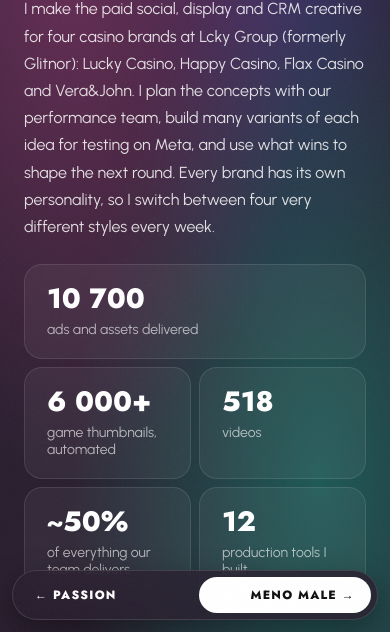
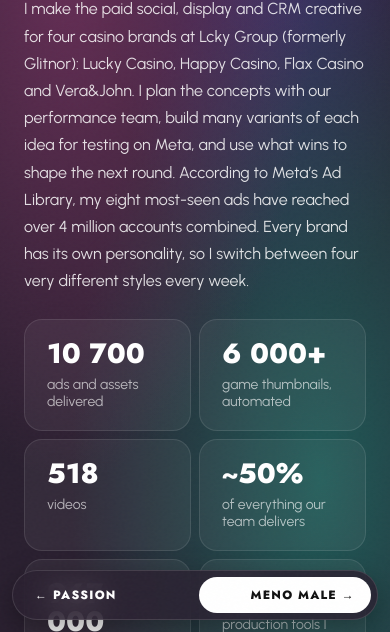
Before and after one commit to gabijasura/portfolio, a plain HTML site: page lckygroup.html in a window 390 px wide. Shown: the part 212-844 px from the top of the page. Drawn offline with Linux system fonts and the light colour scheme.

Commit message:
Lcky page: Meta Ad Library reach for the most-seen ads
Co-Authored-By: Claude Opus 5.5 <noreply@anthropic.com>

```diff
--- a/css/style.css
+++ b/css/style.css
@@ -2269,9 +2269,9 @@ footer a:hover { opacity: 0.5; }
 .lg-stats {
   list-style: none;
   display: grid;
-  grid-template-columns: repeat(5, minmax(0, 1fr));
+  grid-template-columns: repeat(3, minmax(0, 1fr));
   gap: 12px;
-  max-width: 1200px;
+  max-width: 1000px;
   margin: 36px 0 0;
 }
 .lg-stats li {
@@ -2333,7 +2333,6 @@ footer a:hover { opacity: 0.5; }
 }
 @media (max-width: 900px) {
   .lg-stats { grid-template-columns: repeat(2, minmax(0, 1fr)); }
-  .lg-stats li:first-child { grid-column: 1 / -1; }
 }
 @media (max-width: 768px) {
   .lg-stats { margin-top: 24px; gap: 8px; }
--- a/lckygroup.html
+++ b/lckygroup.html
@@ -22,13 +22,14 @@
     <div class="project-content">
       <h1 class="proj-title">Lcky Group</h1>
       <div class="proj-text">
-        <p>I make the paid social, display and CRM creative for four casino brands at Lcky Group (formerly Glitnor): Lucky Casino, Happy Casino, Flax Casino and Vera&amp;John. I plan the concepts with our performance team, build many variants of each idea for testing on Meta, and use what wins to shape the next round. Every brand has its own personality, so I switch between four very different styles every week.</p>
+        <p>I make the paid social, display and CRM creative for four casino brands at Lcky Group (formerly Glitnor): Lucky Casino, Happy Casino, Flax Casino and Vera&amp;John. I plan the concepts with our performance team, build many variants of each idea for testing on Meta, and use what wins to shape the next round. According to Meta’s Ad Library, my eight most-seen ads have reached over 4 million accounts combined. Every brand has its own personality, so I switch between four very different styles every week.</p>
       </div>
       <ul class="lg-stats" aria-label="Sep 2025 – Nov 2026 in numbers">
         <li><b>10 700</b><span>ads and assets delivered</span></li>
         <li><b>6 000+</b><span>game thumbnails, automated</span></li>
         <li><b>518</b><span>videos</span></li>
         <li><b>~50%</b><span>of everything our team delivers</span></li>
+        <li><b>967 000</b><span>accounts reached by my most-seen Meta ad</span></li>
         <li><b>12</b><span>production tools I built</span></li>
       </ul>
     </div>
```
